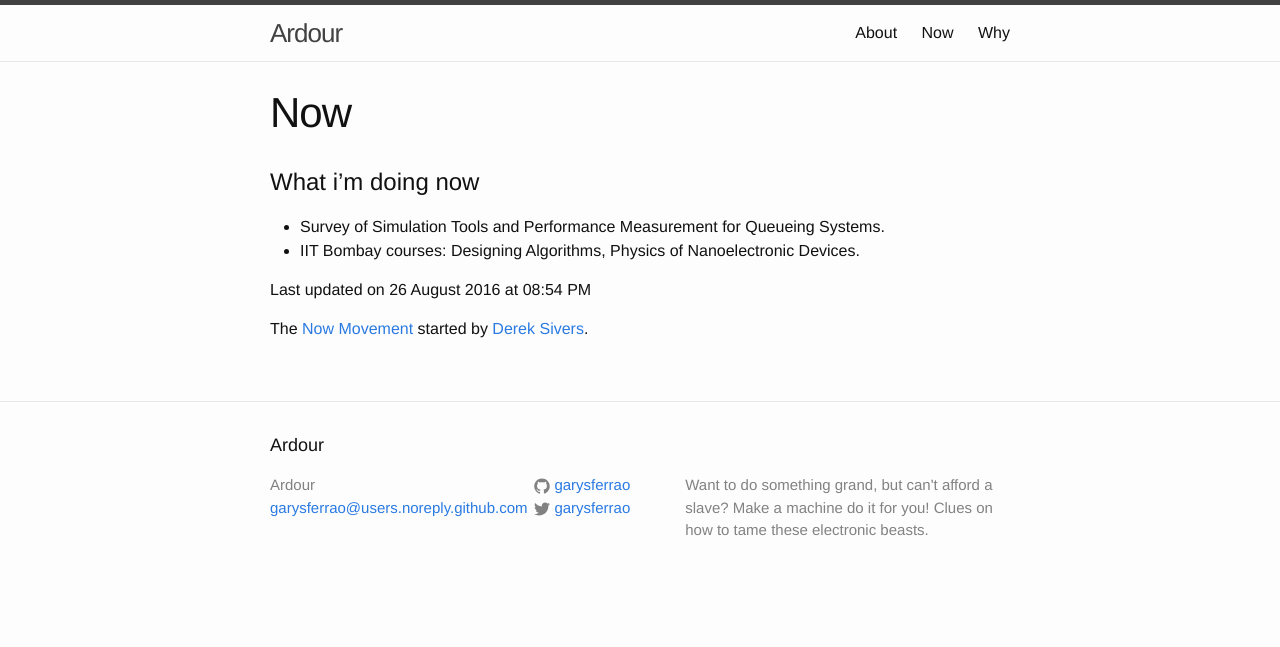
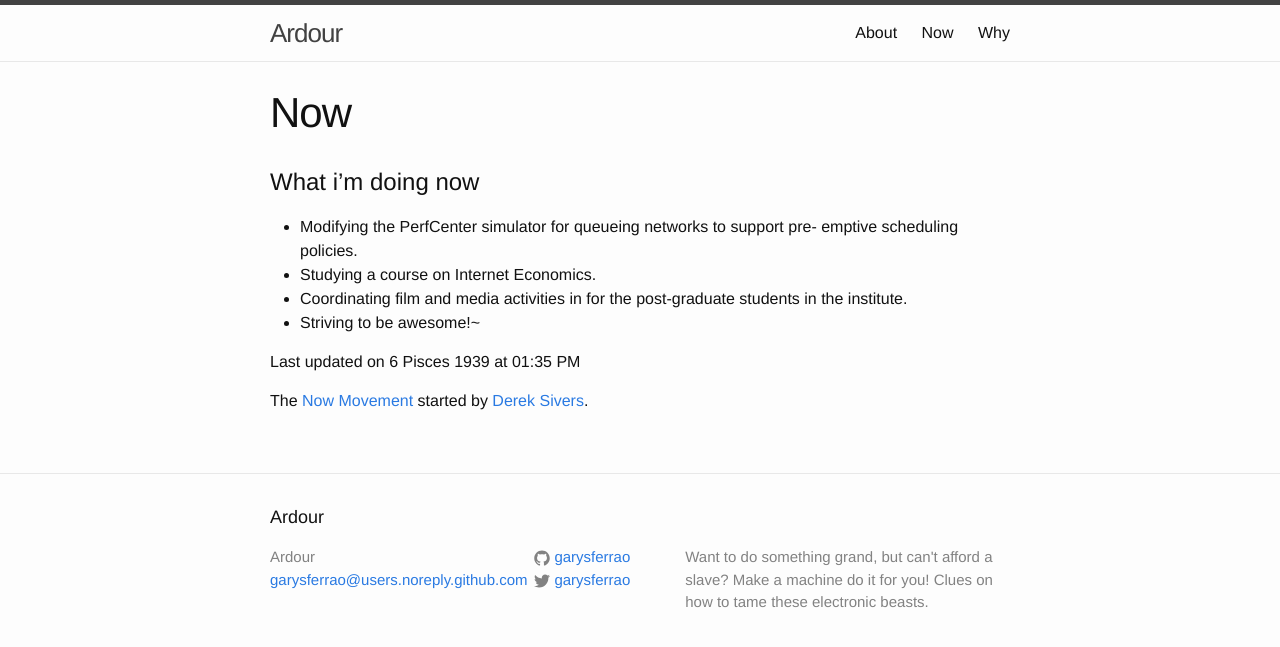
Before and after one commit to garysferrao/garysferrao.github.io, a Jekyll site: the page built from now.md, in a window 1280 px wide. Shown: the top 647 px of the page. Built offline with Jekyll 4.4.1, drawn with Linux system fonts in a browser that asks for light colours.

Commit message:
Update my now page
Changed the now.md file to reflect what i currently ought to do in life. It's
been more than a year now… Whew!~

```diff
--- a/now.md
+++ b/now.md
@@ -6,10 +6,18 @@ permalink: /now/
 
 # What i'm doing now
 
-* Survey of Simulation Tools and Performance Measurement for Queueing Systems.
-* IIT Bombay courses: Designing Algorithms, Physics of Nanoelectronic Devices.
+* Modifying the PerfCenter simulator for queueing networks to support pre-
+  emptive scheduling policies.
+* Studying a course on Internet Economics.
+* Coordinating film and media activities in for the post-graduate students in
+  the institute.
+* Striving to be awesome!~
 
-Last updated on 26 August 2016 at 08:54 PM
+Last updated on 6 Pisces 1939 at 01:35 PM
+
+[//]: # (Last updated on 26 August 2016 at 08:54 PM:)
+[//]: # (* Survey of Simulation Tools and Performance Measurement for Queueing Systems.)
+[//]: # (* IIT Bombay courses: Designing Algorithms, Physics of Nanoelectronic Devices.)
 
 [//]: # (Last updated on 28 April 2016 at 10:14 AM)
 [//]: # (* Research in Queuing Systems)
```
